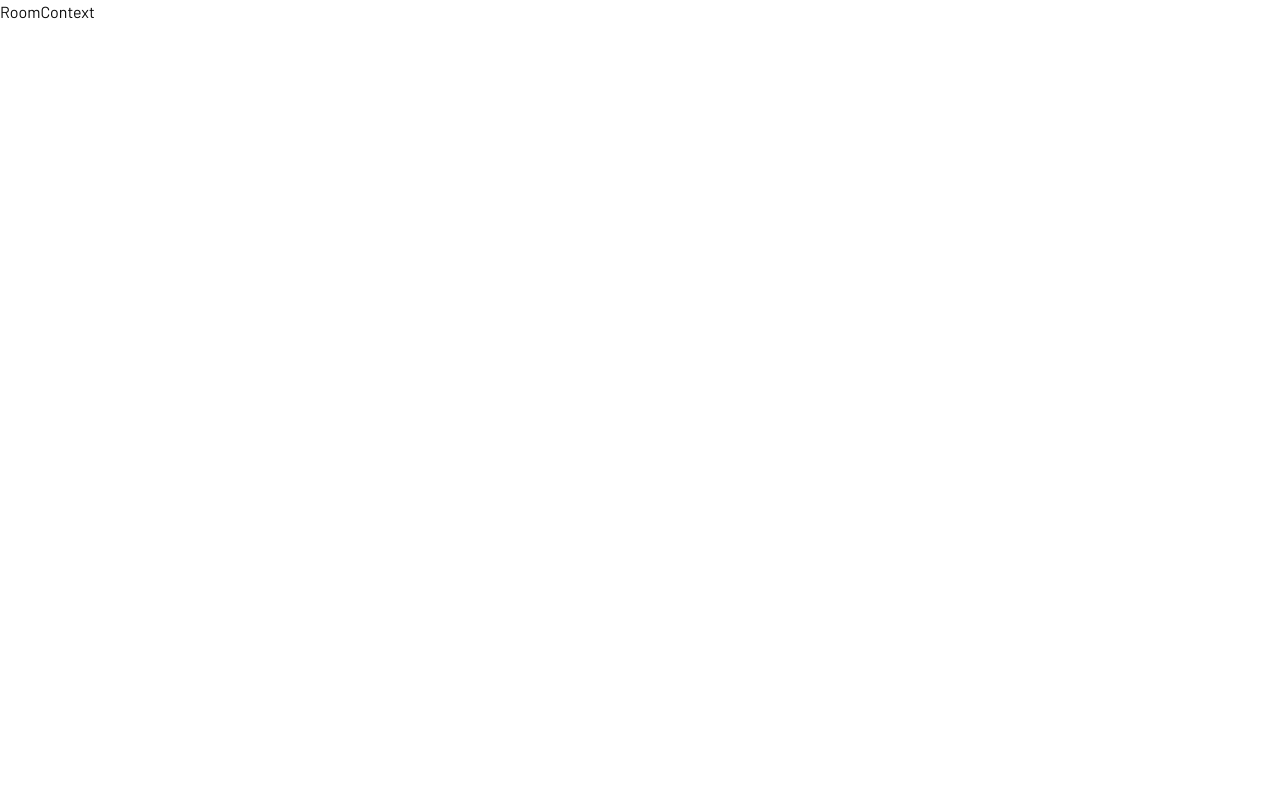
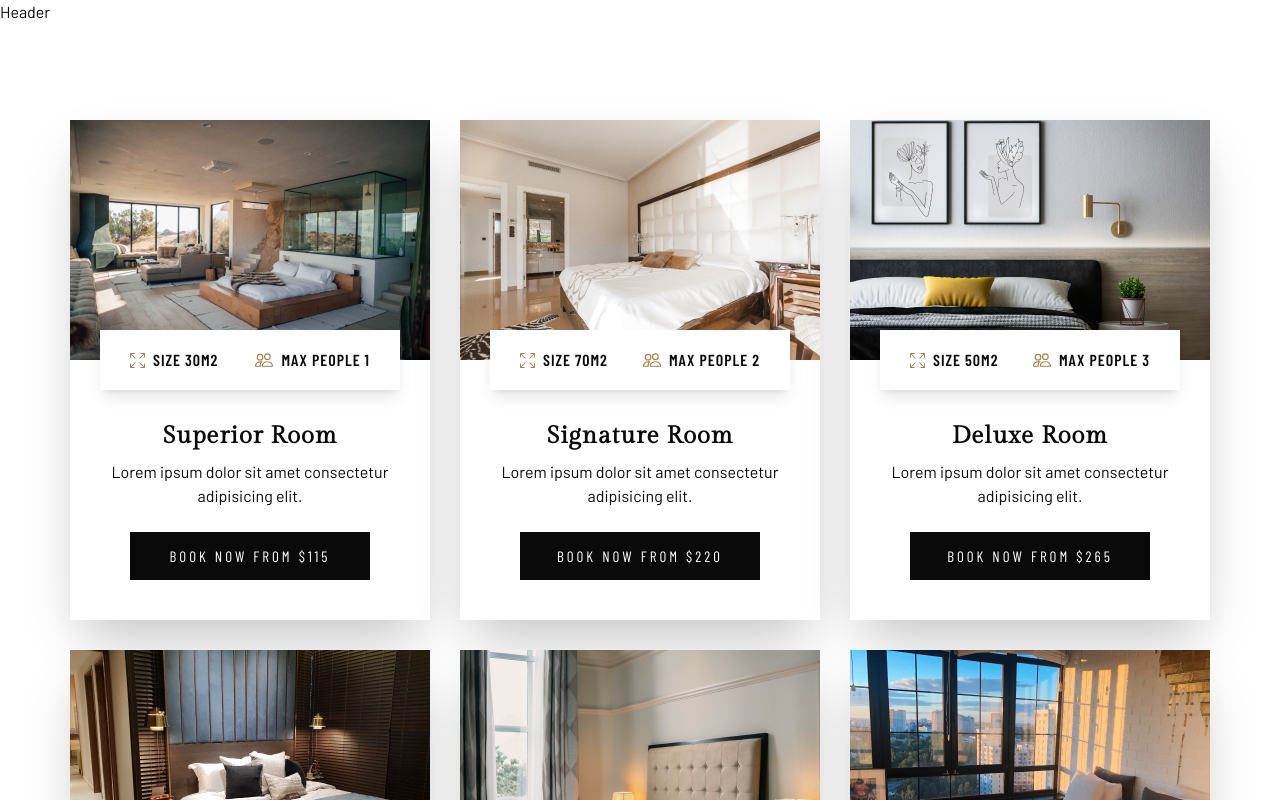
Before and after one commit to olumorothy/bookaroom, a React (Create React App) app: page / in a window 1280 px wide. Shown: the top 800 px of the page. Built offline with nearby package versions, Linux system fonts and the light colour scheme; a web font is replaced by a local one.

Commit message:
home page styling and sample data implemented

```diff
--- a/src/App.js
+++ b/src/App.js
@@ -1,7 +1,27 @@
-import React from 'react';
+import React from "react";
+import Header from "./components/Header";
+import Footer from "./components/Footer";
 
+import Home from "./pages/Home";
+import RoomDetails from "./pages/RoomDetails";
+
+import { createBrowserRouter, RouterProvider } from "react-router-dom";
+
+const router = createBrowserRouter([
+  { path: "/", element: <Home /> },
+  {
+    path: "/room/:id",
+    element: <RoomDetails />,
+  },
+]);
 const App = () => {
-  return <div>react app</div>;
+  return (
+    <div>
+      <Header />
+      <RouterProvider router={router} />
+      <Footer />
+    </div>
+  );
 };
 
 export default App;
--- a/src/components/Room.js
+++ b/src/components/Room.js
@@ -1,7 +1,58 @@
-import React from 'react';
-
-const Room = () => {
-  return <div>Room</div>;
+import React from "react";
+import { Link } from "react-router-dom";
+import { BsArrowsFullscreen, BsPeople } from "react-icons/bs";
+const Room = ({ room }) => {
+  const { id, name, image, size, maxPerson, description, price } = room;
+  return (
+    <div className="bg-white shadow-2xl min-h-[500px] group">
+      <div className="overflow-hidden">
+        <img
+          className="group-hover:scale-110 transition-all duration-300 w-full"
+          src={image}
+          alt="room"
+        />
+      </div>
+      <div
+        className="bg-white shadow-lg max-w-[300px] mx-auto h-[60px] -translate-y-1/2 flex justify-center
+      items-center uppercase font-tertiary tracking-[1px] font-semibold text-base"
+      >
+        <div className="flex justify-between w-[80%]">
+          <div className="flex items-center gap-x-2">
+            <div className="text-accent">
+              <BsArrowsFullscreen className="text-[15px]" />
+            </div>
+            <div className="flex gap-x-1">
+              <div>Size</div>
+              <div>{size}m2</div>
+            </div>
+          </div>
+          <div className="flex items-center gap-x-2">
+            <div className="text-accent">
+              <BsPeople className="text-[18px]" />
+            </div>
+            <div className="flex gap-x-1">
+              <div>Max People</div>
+              <div>{maxPerson}</div>
+            </div>
+          </div>
+        </div>
+      </div>
+      <div className="text-center">
+        <Link to={`/room/${id}`}>
+          <h3 className="h3">{name}</h3>
+        </Link>
+        <p className="max-w-[300px] mx-auto mb-3 lg:mb-6">
+          {description.slice(0, 56)}
+        </p>
+      </div>
+      <Link
+        to={`/room/${id}`}
+        className="btn btn-secondary btn-sm max-w-[240px] mx-auto"
+      >
+        Book now from ${price}
+      </Link>
+    </div>
+  );
 };
 
 export default Room;
--- a/src/components/Rooms.js
+++ b/src/components/Rooms.js
@@ -1,7 +1,21 @@
-import React from 'react';
+import React, { useContext } from "react";
+import { RoomContext } from "../context/RoomContext";
 
+import Room from "../components/Room";
 const Rooms = () => {
-  return <div>Rooms</div>;
+  const { rooms } = useContext(RoomContext);
+
+  return (
+    <section className="py-24">
+      <div className="container mx-auto lg:px-0">
+        <div className="grid grid-cols-1 max-w-sm mx-auto gap-[30px] lg:grid-cols-3 lg:max-w-none lg:mx-0">
+          {rooms.map((room) => {
+            return <Room room={room} key={room.id} />;
+          })}
+        </div>
+      </div>
+    </section>
+  );
 };
 
 export default Rooms;
--- a/src/context/RoomContext.js
+++ b/src/context/RoomContext.js
@@ -1,7 +1,13 @@
-import React from 'react';
+import React, { createContext, useEffect, useState } from "react";
+import { roomData } from "../data";
 
-const RoomContext = () => {
-  return <div>RoomContext</div>;
+export const RoomContext = createContext();
+const RoomProvider = ({ children }) => {
+  const [rooms, setRooms] = useState(roomData);
+
+  return (
+    <RoomContext.Provider value={{ rooms }}>{children}</RoomContext.Provider>
+  );
 };
 
-export default RoomContext;
+export default RoomProvider;
--- a/src/pages/Home.js
+++ b/src/pages/Home.js
@@ -1,7 +1,11 @@
-import React from 'react';
-
+import React from "react";
+import Rooms from "../components/Rooms";
 const Home = () => {
-  return <div>Home</div>;
+  return (
+    <>
+      <Rooms />
+    </>
+  );
 };
 
 export default Home;
```
Also changed, not shown: src/index.js (+6 -6 lines), 2 other files (tests, documents, lock files or other folders).
